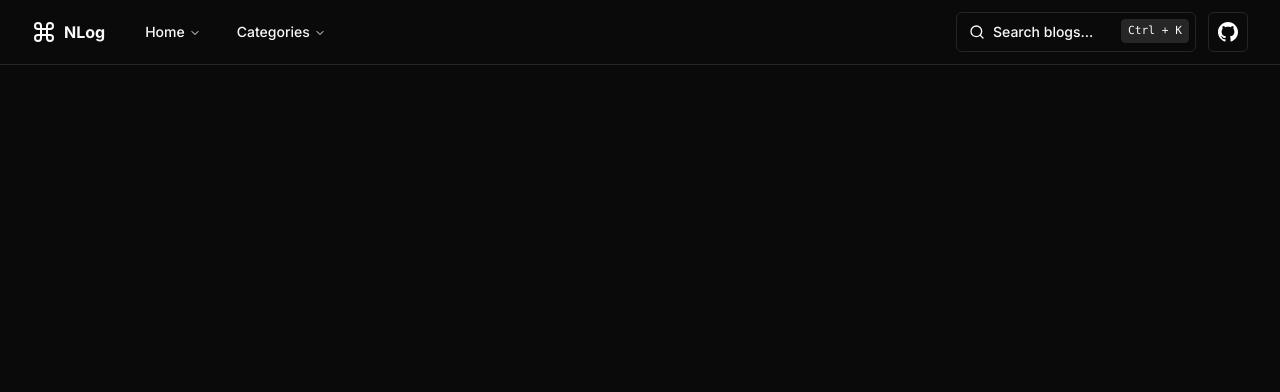
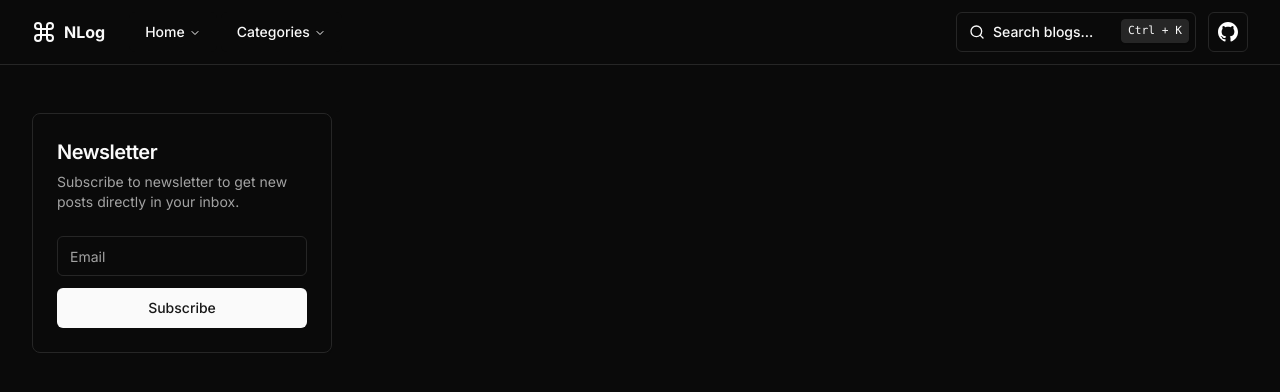
Before and after one commit to rohan-kiratsata/nlog, a Next.js app: page / in a window 1280 px wide. Shown: the top 392 px of the page. Built offline with nearby package versions, Linux system fonts and the light colour scheme.

Commit message:
update: sidebar added, newsletter card

```diff
--- a/package.json
+++ b/package.json
@@ -14,6 +14,7 @@
     "@next/mdx": "^14.2.3",
     "@radix-ui/react-dialog": "^1.0.5",
     "@radix-ui/react-navigation-menu": "^1.1.4",
+    "@radix-ui/react-scroll-area": "^1.0.5",
     "@radix-ui/react-slot": "^1.0.2",
     "@types/mdx": "^2.0.13",
     "class-variance-authority": "^0.7.0",
--- a/src/app/layout.tsx
+++ b/src/app/layout.tsx
@@ -3,6 +3,8 @@ import "./globals.css";
 import { cn } from "@/lib/utils";
 import { ThemeProvider } from "@/components/theme-provider";
 import Header from "@/components/layouts/header";
+import MainSidebar from "@/components/layouts/sidebar/main-sidebar";
+import { Shell } from "@/components/shell";
 
 const fontSans = FontSans({
   subsets: ["latin"],
@@ -29,7 +31,10 @@ export default function RootLayout({
           disableTransitionOnChange
         >
           <Header />
-          {children}
+          <Shell>
+            <MainSidebar />
+            {children}
+          </Shell>
         </ThemeProvider>
       </body>
     </html>
--- a/src/components/layouts/sidebar/main-sidebar.tsx
+++ b/src/components/layouts/sidebar/main-sidebar.tsx
@@ -1,9 +1,18 @@
+import { NewsletterCard } from "@/components/newsletter-card";
+import { Shell } from "@/components/shell";
+import { ScrollArea } from "@/components/ui/scroll-area";
 import React from "react";
 
 export default function MainSidebar() {
   return (
     <>
-      <aside className="w-[300px] bg-red-200"></aside>
+      <aside className="w-[300px]">
+        <Shell variant={"sidebar"}>
+          <ScrollArea>
+            <NewsletterCard />
+          </ScrollArea>
+        </Shell>
+      </aside>
     </>
   );
 }
--- a/src/components/layouts/sidebar/newsletter-card.tsx
+++ /dev/null
@@ -1,15 +0,0 @@
-import { cn } from "@/lib/utils";
-import { Button } from "@/components/ui/button";
-import { Card, CardHeader, CardTitle } from "@/components/ui/card";
-
-type CardProps = React.ComponentProps<typeof Card>;
-
-export function NewsletterCard({ className, ...props }: CardProps) {
-  return (
-    <Card>
-      <CardHeader>
-        <CardTitle>Subscribe to newsletter</CardTitle>
-      </CardHeader>
-    </Card>
-  );
-}
--- /dev/null
+++ b/src/components/newsletter-card.tsx
@@ -0,0 +1,33 @@
+import { cn } from "@/lib/utils";
+import { Button } from "@/components/ui/button";
+import {
+  Card,
+  CardContent,
+  CardDescription,
+  CardHeader,
+  CardTitle,
+} from "@/components/ui/card";
+import { Input } from "@/components/ui/input";
+
+type CardProps = React.ComponentProps<typeof Card>;
+
+export function NewsletterCard({ className, ...props }: CardProps) {
+  return (
+    <Card>
+      <CardHeader>
+        <CardTitle className="text-xl">Newsletter</CardTitle>
+        <CardDescription>
+          Subscribe to newsletter to get new posts directly in your inbox.
+        </CardDescription>
+      </CardHeader>
+      <CardContent>
+        <form>
+          <div className="flex w-full flex-col gap-3">
+            <Input type="email" placeholder="Email" />
+            <Button type="submit">Subscribe</Button>
+          </div>
+        </form>
+      </CardContent>
+    </Card>
+  );
+}
--- /dev/null
+++ b/src/components/shell.tsx
@@ -0,0 +1,36 @@
+import React from "react";
+import { cva, type VariantProps } from "class-variance-authority";
+import { cn } from "@/lib/utils";
+
+const shellVaraints = cva("grid items-center gap-8 pb-8 pt-6 lg:py-6", {
+  variants: {
+    variant: {
+      default: "container",
+      sidebar: "",
+      centered: "container flex h-dvh max-w-2xl flex-col justify-center",
+      markdown: "container max-w-3xl py-8 md:py-10",
+    },
+  },
+  defaultVariants: {
+    variant: "default",
+  },
+});
+
+interface ShellProps
+  extends React.HTMLAttributes<HTMLDivElement>,
+    VariantProps<typeof shellVaraints> {
+  as?: React.ElementType;
+}
+
+function Shell({
+  className,
+  as: Comp = "section",
+  variant,
+  ...props
+}: ShellProps) {
+  return (
+    <Comp className={cn(shellVaraints({ variant }), className)} {...props} />
+  );
+}
+
+export { Shell, shellVaraints };
--- /dev/null
+++ b/src/components/ui/input.tsx
@@ -0,0 +1,25 @@
+import * as React from "react"
+
+import { cn } from "@/lib/utils"
+
+export interface InputProps
+  extends React.InputHTMLAttributes<HTMLInputElement> {}
+
+const Input = React.forwardRef<HTMLInputElement, InputProps>(
+  ({ className, type, ...props }, ref) => {
+    return (
+      <input
+        type={type}
+        className={cn(
+          "flex h-10 w-full rounded-md border border-input bg-background px-3 py-2 text-sm ring-offset-background file:border-0 file:bg-transparent file:text-sm file:font-medium placeholder:text-muted-foreground focus-visible:outline-none focus-visible:ring-2 focus-visible:ring-ring focus-visible:ring-offset-2 disabled:cursor-not-allowed disabled:opacity-50",
+          className
+        )}
+        ref={ref}
+        {...props}
+      />
+    )
+  }
+)
+Input.displayName = "Input"
+
+export { Input }
--- /dev/null
+++ b/src/components/ui/scroll-area.tsx
@@ -0,0 +1,48 @@
+"use client"
+
+import * as React from "react"
+import * as ScrollAreaPrimitive from "@radix-ui/react-scroll-area"
+
+import { cn } from "@/lib/utils"
+
+const ScrollArea = React.forwardRef<
+  React.ElementRef<typeof ScrollAreaPrimitive.Root>,
+  React.ComponentPropsWithoutRef<typeof ScrollAreaPrimitive.Root>
+>(({ className, children, ...props }, ref) => (
+  <ScrollAreaPrimitive.Root
+    ref={ref}
+    className={cn("relative overflow-hidden", className)}
+    {...props}
+  >
+    <ScrollAreaPrimitive.Viewport className="h-full w-full rounded-[inherit]">
+      {children}
+    </ScrollAreaPrimitive.Viewport>
+    <ScrollBar />
+    <ScrollAreaPrimitive.Corner />
+  </ScrollAreaPrimitive.Root>
+))
+ScrollArea.displayName = ScrollAreaPrimitive.Root.displayName
+
+const ScrollBar = React.forwardRef<
+  React.ElementRef<typeof ScrollAreaPrimitive.ScrollAreaScrollbar>,
+  React.ComponentPropsWithoutRef<typeof ScrollAreaPrimitive.ScrollAreaScrollbar>
+>(({ className, orientation = "vertical", ...props }, ref) => (
+  <ScrollAreaPrimitive.ScrollAreaScrollbar
+    ref={ref}
+    orientation={orientation}
+    className={cn(
+      "flex touch-none select-none transition-colors",
+      orientation === "vertical" &&
+        "h-full w-2.5 border-l border-l-transparent p-[1px]",
+      orientation === "horizontal" &&
+        "h-2.5 flex-col border-t border-t-transparent p-[1px]",
+      className
+    )}
+    {...props}
+  >
+    <ScrollAreaPrimitive.ScrollAreaThumb className="relative flex-1 rounded-full bg-border" />
+  </ScrollAreaPrimitive.ScrollAreaScrollbar>
+))
+ScrollBar.displayName = ScrollAreaPrimitive.ScrollAreaScrollbar.displayName
+
+export { ScrollArea, ScrollBar }
```
Also changed, not shown: 1 other file (tests, documents, lock files or other folders).
